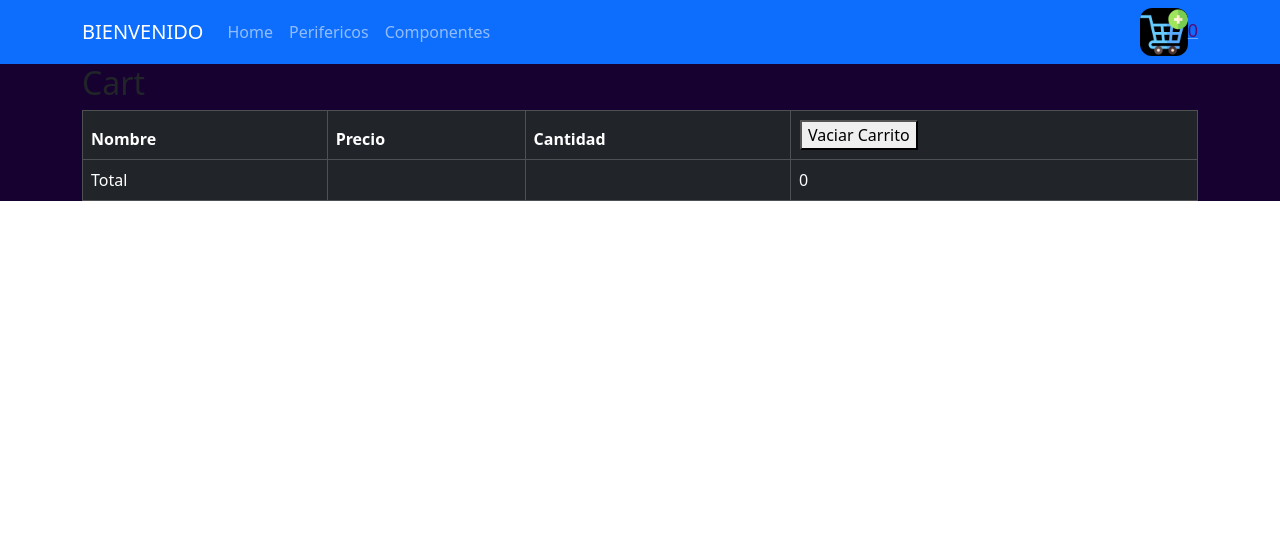
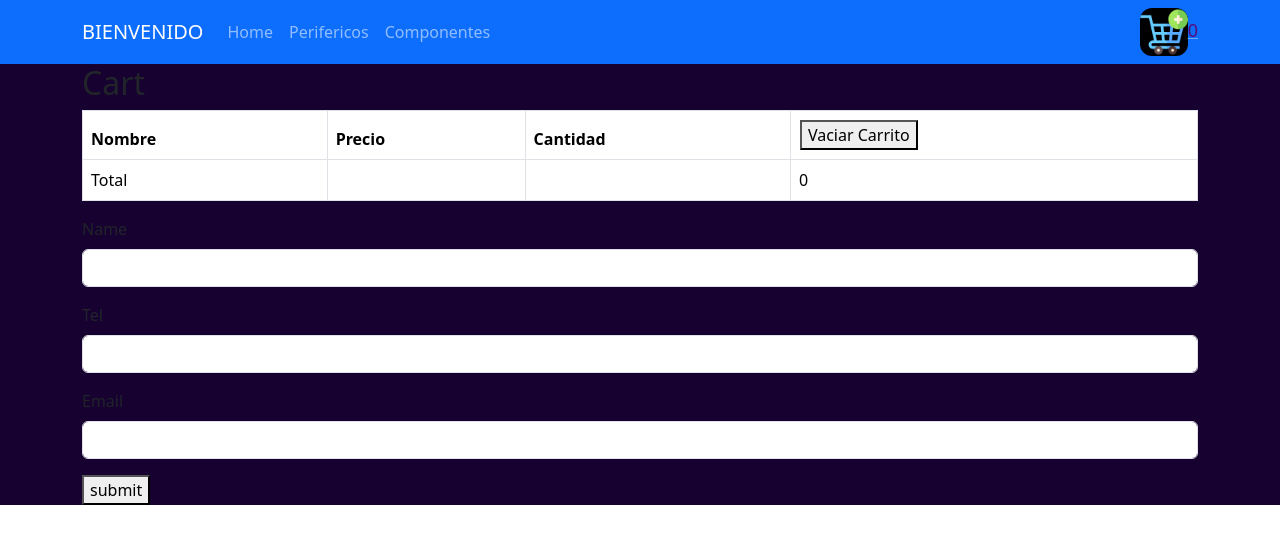
Before and after one commit to Dylanyocco/Mi-Primer-App, a React (Create React App) app: page /Cart in a window 1280 px wide. Shown: the top 544 px of the page. Built offline with nearby package versions, Linux system fonts and the light colour scheme.

Commit message:
entrega final

```diff
--- a/src/components/Cart.jsx
+++ b/src/components/Cart.jsx
@@ -1,8 +1,16 @@
 import { Container, Table } from "react-bootstrap";
-import { useContext } from "react";
+import { useContext, useState } from "react";
 import { CartContext } from "../context/CartContext";
+import Form from 'react-bootstrap/Form';
+import { getFirestore, collection, addDoc } from "firebase/firestore";
 
 export const Cart =() => {
+  const [formValues, setFormValues] = useState({
+    name:"",
+    phone:"",
+    email:"",
+  })
+
 
   const {product, removeProduct,clear} = useContext(CartContext)
   const total = () =>
@@ -11,11 +19,42 @@ export const Cart =() => {
       acumulador + valorActual.quantity * valorActual.precio,
       0
     )
+  const handleChange = ev => {
+    setFormValues(prev =>({
+      ...prev,
+      [ev.target.name]: ev.target.value,
+    }))
+  }
 
+  const sendOrder = () => {
+    const order = {
+      buyer: {
+        name:"",
+        phone:"",
+        email:"",
+      },
+      product,
+      total: total(),
+    }
+    const db = getFirestore()
+    const orderCollection = collection(db, "orders")
+
+    addDoc(orderCollection, order).then(({id}) =>{
+      if(id){
+        setFormValues({
+          name:"",
+          phone:"",
+          email:"",
+        })
+        clear()
+        alert("Su Orden:" + id + "ha sido completada")
+      }
+    })
+  }
   return(
     <Container>
       <h2>Cart</h2>
-      <Table striped bordered hover variant= "dark">
+      <Table striped bordered hover variant= "white">
           <thead>
             <tr>
               <th>Nombre</th>
@@ -49,6 +88,35 @@ export const Cart =() => {
             </tr>
           </tfoot>
       </Table>
+      <Form><Form.Group className="mb-3" controlId="formBasicEmail">
+        <Form.Label>Name</Form.Label>
+        <Form.Control
+        onChange={handleChange}
+        value={formValues.name}
+        type="text"
+        name="name"/>
+      </Form.Group>
+
+      <Form.Group className="mb-3" controlId="formBasicEmail">
+        <Form.Label>Tel</Form.Label>
+        <Form.Control
+        onChange={handleChange}
+        value={formValues.phone}
+        type="text"
+        name="phone"/>
+
+      </Form.Group>
+      <Form.Group className="mb-3" controlId="formBasicEmail">
+        <Form.Label>Email</Form.Label>
+        <Form.Control
+        onChange={handleChange}
+        value={formValues.email}
+        type="text"
+        name="email"/>
+      </Form.Group>
+      <button variant="primary" type="button" onClick={sendOrder}>submit</button>
+    </Form>
     </Container>
   )
+
 }
--- a/src/components/ItemDetail.jsx
+++ b/src/components/ItemDetail.jsx
@@ -3,9 +3,7 @@ import { CartContext } from "../context/CartContext";
 import { ItemCount } from "./ItemCount";
 
 export const ItemDetail = ({ product }) => {
-
   const {addProduct} = useContext(CartContext)
-
   const onAdd = count => addProduct(product, count)
 
   return (
--- a/src/components/ItemList.jsx
+++ b/src/components/ItemList.jsx
@@ -1,5 +1,5 @@
 import React from 'react';
-import { Item } from "./item.jsx";
+import { Item } from "./Item.jsx";
 export const ItemList = ({ products }) => {
     return (
         <div className='listado'>
```
